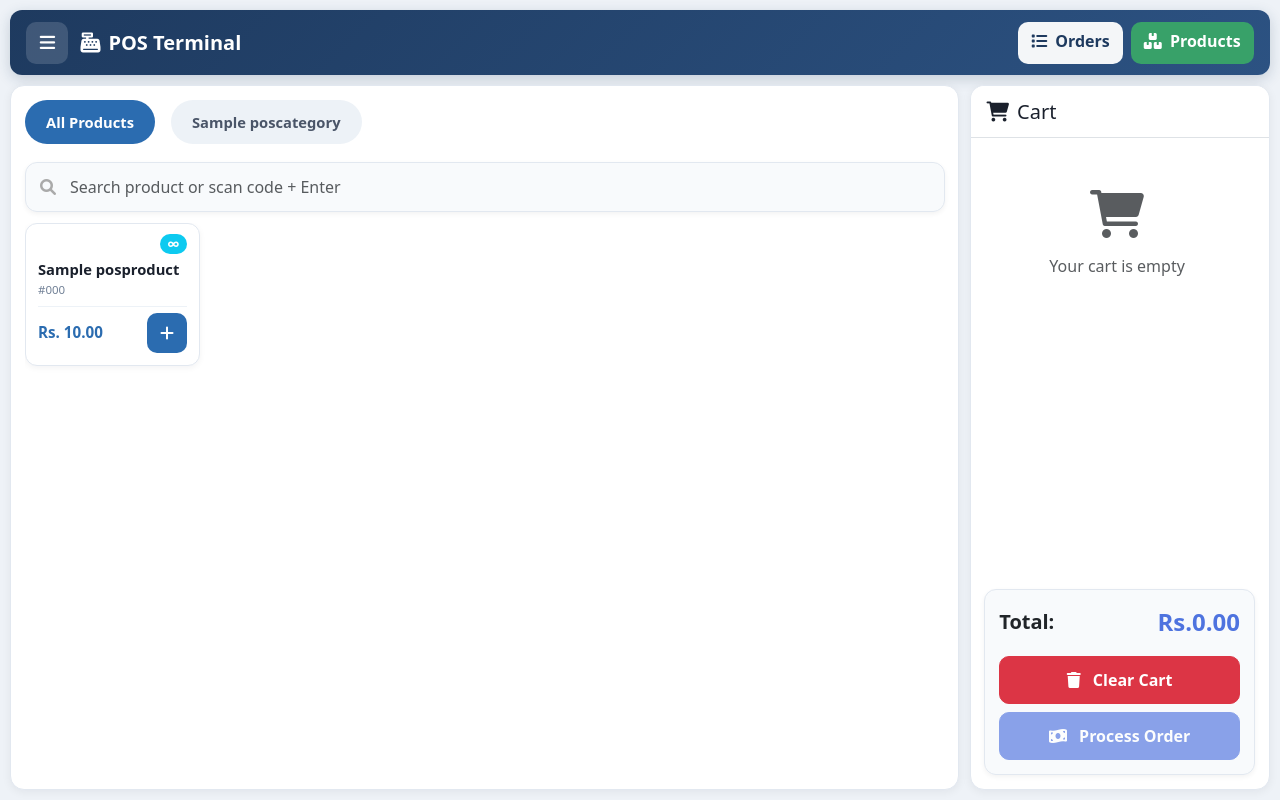
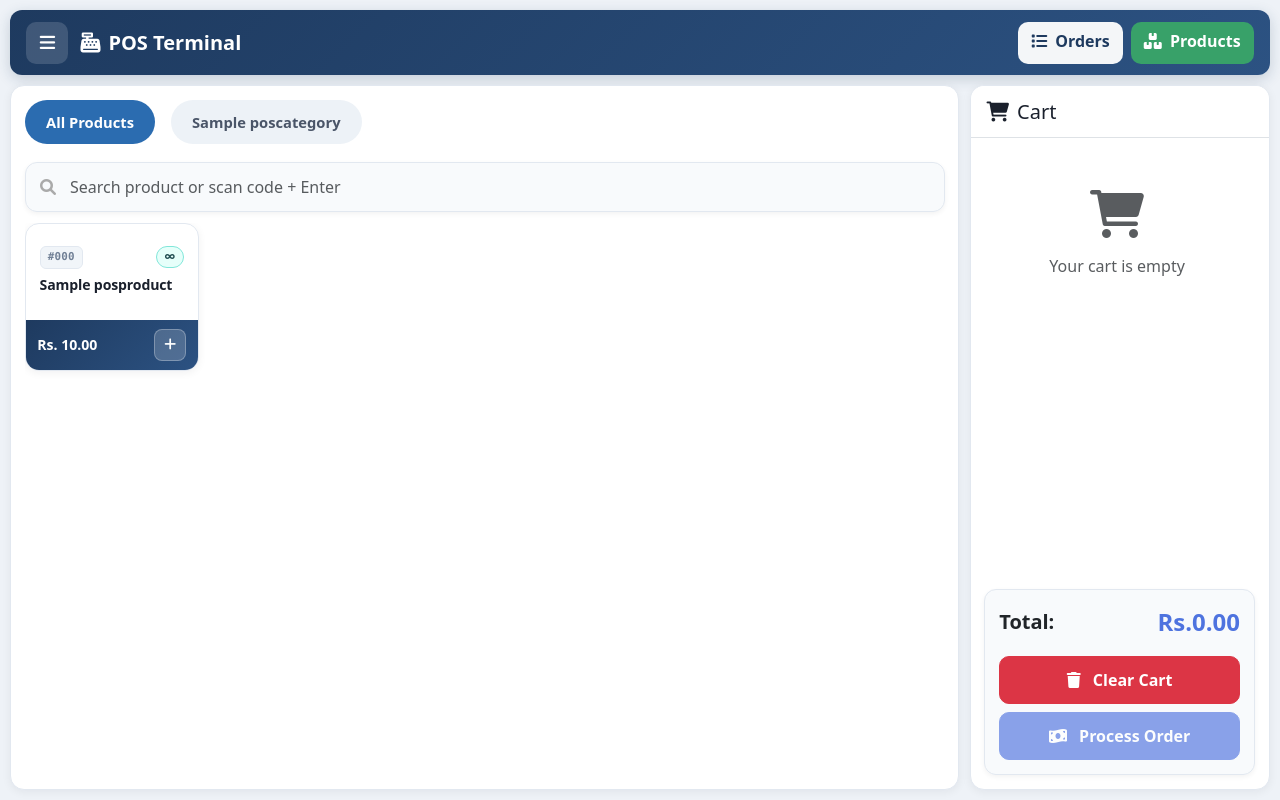
Before and after one commit to memsa771-hub/Pb-pos-active, a Django app: page /pos/ in a window 1280 px wide. Run offline with Django 4.2, Linux system fonts and the light colour scheme; a user stored in the database is signed in; tables that the repository leaves empty hold one stand-in row (values such as "Sample post"); some libraries are stand-ins or nearby versions.

Commit message:
Redesign POS product tiles with a professional card layout and navy action bar.
Co-authored-by: Cursor <cursoragent@cursor.com>

```diff
--- a/posapp/templates/posapp/pos.html
+++ b/posapp/templates/posapp/pos.html
@@ -944,8 +944,8 @@
 
     body.pos-page .product-grid {
         display: grid !important;
-        grid-template-columns: repeat(auto-fill, minmax(130px, 1fr)) !important;
-        gap: 10px !important;
+        grid-template-columns: repeat(auto-fill, minmax(158px, 1fr)) !important;
+        gap: 12px !important;
         width: 100%;
     }
 
@@ -954,89 +954,170 @@
     }
 
     body.pos-page .product-card {
-        height: auto !important;
+        height: 100% !important;
         width: 100% !important;
-        min-height: 118px !important;
+        min-height: 148px !important;
         max-width: none !important;
         aspect-ratio: unset !important;
-        border-radius: 12px !important;
+        border-radius: 14px !important;
         border: 1px solid #e2e8f0 !important;
         background: #fff;
         display: flex;
         flex-direction: column;
         overflow: hidden;
-        box-shadow: 0 2px 6px rgba(15, 23, 42, 0.05) !important;
+        box-shadow: 0 2px 8px rgba(15, 23, 42, 0.06) !important;
+        cursor: pointer;
+        transition: transform 0.15s ease, box-shadow 0.15s ease, border-color 0.15s ease;
+        position: relative;
     }
 
     body.pos-page .product-card:hover {
-        transform: translateY(-2px);
+        transform: translateY(-3px);
         border-color: #90cdf4 !important;
-        box-shadow: 0 6px 16px rgba(44, 82, 130, 0.12) !important;
-    }
-
-    body.pos-page .pos-product-badge-row {
-        display: flex;
-        justify-content: flex-end;
-        margin-bottom: 0.35rem;
+        box-shadow: 0 10px 22px rgba(44, 82, 130, 0.14) !important;
+    }
+
+    body.pos-page .product-card:active {
+        transform: translateY(-1px);
     }
 
     body.pos-page .product-card .card-body {
-        padding: 0.65rem 0.75rem 0.75rem !important;
+        padding: 0.8rem 0.85rem 0.65rem !important;
         display: flex !important;
         flex-direction: column !important;
         align-items: stretch !important;
         text-align: left !important;
         flex: 1;
+        min-height: 0;
+    }
+
+    body.pos-page .pos-product-meta {
+        display: flex;
+        align-items: flex-start;
+        justify-content: space-between;
+        gap: 0.4rem;
+        margin-bottom: 0.45rem;
+        min-height: 22px;
+    }
+
+    body.pos-page .pos-product-code {
+        display: inline-flex;
+        align-items: center;
+        font-size: 0.68rem;
+        font-weight: 600;
+        color: #718096;
+        background: #f1f5f9;
+        border: 1px solid #e2e8f0;
+        border-radius: 6px;
+        padding: 0.15rem 0.45rem;
+        letter-spacing: 0.02em;
+        font-family: ui-monospace, SFMono-Regular, Menlo, Monaco, Consolas, monospace;
+    }
+
+    body.pos-page .pos-stock-chip {
+        display: inline-flex;
+        align-items: center;
+        justify-content: center;
+        min-width: 28px;
+        height: 22px;
+        padding: 0 0.45rem;
+        border-radius: 999px;
+        font-size: 0.68rem;
+        font-weight: 700;
+        line-height: 1;
+        flex-shrink: 0;
+    }
+
+    body.pos-page .pos-stock-chip.running {
+        background: #e6fffa;
+        color: #234e52;
+        border: 1px solid #81e6d9;
+    }
+
+    body.pos-page .pos-stock-chip.kitchen {
+        background: #fffaf0;
+        color: #9c4221;
+        border: 1px solid #fbd38d;
+    }
+
+    body.pos-page .pos-stock-chip.out {
+        background: #fff5f5;
+        color: #c53030;
+        border: 1px solid #feb2b2;
+    }
+
+    body.pos-page .pos-stock-chip.in-stock {
+        background: #f0fff4;
+        color: #276749;
+        border: 1px solid #9ae6b4;
     }
 
     body.pos-page .product-card .card-title {
-        font-size: 0.92rem !important;
+        font-size: 0.88rem !important;
         font-weight: 700 !important;
         color: #1a202c;
-        margin-bottom: 0.15rem !important;
+        margin: 0 0 0.35rem 0 !important;
         white-space: normal !important;
         display: -webkit-box;
         -webkit-line-clamp: 2;
         -webkit-box-orient: vertical;
         overflow: hidden;
-        line-height: 1.25;
-    }
-
-    body.pos-page .product-card small {
-        font-size: 0.72rem !important;
-        color: #718096 !important;
-        margin-bottom: 0.5rem !important;
-    }
-
-    body.pos-page .pos-product-footer {
+        line-height: 1.3;
+        letter-spacing: -0.01em;
+    }
+
+    body.pos-page .pos-product-action-bar {
         display: flex;
         align-items: center;
         justify-content: space-between;
         gap: 0.5rem;
+        padding: 0.55rem 0.7rem;
+        background: linear-gradient(135deg, #1e3a5f 0%, #2c5282 100%);
         margin-top: auto;
-        padding-top: 0.35rem;
-        border-top: 1px solid #edf2f7;
-    }
-
-    body.pos-page .product-card .card-text {
-        font-size: 0.95rem !important;
+        flex-shrink: 0;
+    }
+
+    body.pos-page .pos-product-price {
+        font-size: 0.88rem !important;
         font-weight: 700 !important;
-        color: #2b6cb0 !important;
+        color: #fff !important;
         white-space: nowrap;
+        overflow: hidden;
+        text-overflow: ellipsis;
+        min-width: 0;
+        flex: 1;
     }
 
     body.pos-page .pos-add-btn {
-        width: 40px !important;
-        height: 40px !important;
-        min-width: 40px;
-        border-radius: 10px !important;
+        width: 32px !important;
+        height: 32px !important;
+        min-width: 32px !important;
+        border-radius: 8px !important;
         padding: 0 !important;
-        display: flex !important;
+        display: inline-flex !important;
         align-items: center;
         justify-content: center;
-        font-size: 1rem !important;
-        background: #2b6cb0 !important;
-        border: none !important;
+        font-size: 0.85rem !important;
+        background: rgba(255, 255, 255, 0.18) !important;
+        border: 1px solid rgba(255, 255, 255, 0.28) !important;
+        color: #fff !important;
+        flex-shrink: 0;
+        pointer-events: none;
+    }
+
+    body.pos-page .product-card:hover .pos-add-btn {
+        background: rgba(255, 255, 255, 0.28) !important;
+    }
+
+    body.pos-page .disabled-product {
+        opacity: 0.72;
+    }
+
+    body.pos-page .disabled-product::after {
+        font-size: 0.75rem;
+        padding: 6px 12px;
+        border-radius: 8px;
+        transform: translate(-50%, -50%) rotate(-12deg);
     }
 
     body.pos-page .category-selector {
@@ -1138,7 +1219,7 @@
 
     @media (min-width: 1024px) and (max-width: 1440px) {
         body.pos-page .product-grid {
-            grid-template-columns: repeat(auto-fill, minmax(145px, 1fr)) !important;
+            grid-template-columns: repeat(auto-fill, minmax(160px, 1fr)) !important;
         }
     }
 
@@ -1294,27 +1375,27 @@
                  data-per-kg="{% if product.calculate_price_per_kg %}true{% else %}false{% endif %}">
 
                 <div class="card-body">
-                    <div class="pos-product-badge-row">
+                    <div class="pos-product-meta">
+                        {% if product.product_code %}
+                        <span class="pos-product-code">#{{ product.product_code }}</span>
+                        {% else %}
+                        <span></span>
+                        {% endif %}
                         {% if product.running_item %}
-                            <span class="badge bg-info rounded-pill">∞</span>
+                        <span class="pos-stock-chip running" title="Unlimited stock">∞</span>
                         {% elif product.is_recipe_based %}
-                            <span class="badge bg-warning text-dark rounded-pill">Kitchen</span>
+                        <span class="pos-stock-chip kitchen">Kitchen</span>
                         {% elif product.stock_quantity <= 0 %}
-                            <span class="badge bg-danger rounded-pill">Out</span>
+                        <span class="pos-stock-chip out">Out</span>
                         {% else %}
-                            <span class="badge bg-success rounded-pill stock-badge">{{ product.stock_quantity }}</span>
+                        <span class="pos-stock-chip in-stock stock-badge">{{ product.stock_quantity }}</span>
                         {% endif %}
                     </div>
                     <h6 class="card-title" title="{{ product.name }}">{{ product.name }}</h6>
-                    {% if product.product_code %}
-                    <small>#{{ product.product_code }}</small>
-                    {% endif %}
-                    <div class="pos-product-footer">
-                        <span class="card-text">Rs. {{ product.price|intcomma }}</span>
-                        <button type="button" class="btn btn-primary pos-add-btn" aria-label="Add {{ product.name }}">
-                            <i class="fas fa-plus"></i>
-                        </button>
-                    </div>
+                </div>
+                <div class="pos-product-action-bar">
+                    <span class="pos-product-price">Rs. {{ product.price|intcomma }}</span>
+                    <span class="pos-add-btn" aria-hidden="true"><i class="fas fa-plus"></i></span>
                 </div>
             </div>
             </div>
@@ -1889,18 +1970,31 @@
             bsToast.show();
         }
 
+        function getStockBadgeEl(productEl) {
+            return productEl ? productEl.querySelector('.stock-badge') : null;
+        }
+
+        function getStockValue(productEl) {
+            const badge = getStockBadgeEl(productEl);
+            if (!badge) return 0;
+            return parseInt(badge.textContent, 10) || 0;
+        }
+
+        function setStockValue(productEl, value) {
+            const badge = getStockBadgeEl(productEl);
+            if (!badge) return;
+            const qty = Math.max(0, value);
+            badge.textContent = qty;
+            badge.classList.toggle('out', qty <= 0);
+            badge.classList.toggle('in-stock', qty > 0);
+        }
+
         // Initialize product cards - ensure out-of-stock items are properly disabled
         document.querySelectorAll('.product-card').forEach(productCard => {
             const isRunning = productCard.dataset.running === 'true';
-            const stockElement = productCard.querySelector('.badge');
-
-            if (!isRunning && stockElement) {
-                const stockValue = parseInt(stockElement.textContent);
-                if (stockValue <= 0) {
-                    // Disable product card for zero stock non-running items
-                    productCard.classList.add('disabled-product');
-                    productCard.dataset.available = 'false';
-                }
+            if (!isRunning && getStockValue(productCard) <= 0) {
+                productCard.classList.add('disabled-product');
+                productCard.dataset.available = 'false';
             }
         });
 
@@ -2031,7 +2125,7 @@
 
             // For non-running items, check current stock before proceeding
             if (!isRunning) {
-                const currentStock = parseInt(productEl.querySelector('.badge').textContent);
+                const currentStock = getStockValue(productEl);
                 if (currentStock <= 0) {
                     showAlert("This product is out of stock.", "warning");
                     return;
@@ -2045,19 +2139,13 @@
             if (existingItem) {
                 // For non-running items, check stock before adding
                 if (!isRunning) {
-                    const currentStock = parseInt(productEl.querySelector('.badge').textContent);
-
-                    // Check if we can add one more (current stock should be > 0)
+                    const currentStock = getStockValue(productEl);
                     if (currentStock <= 0) {
                         showAlert("Cannot add more. Stock limit reached.", "warning");
                         return;
                     }
-
-                    // Update the stock display visually
-                    const newStockValue = currentStock - Math.ceil(quantity); // Use ceiling for stock deduction
-                    productEl.querySelector('.badge').textContent = Math.max(0, newStockValue);
-
-                    // If stock reaches zero, disable the product card
+                    const newStockValue = currentStock - Math.ceil(quantity);
+                    setStockValue(productEl, newStockValue);
                     if (newStockValue <= 0) {
                         productEl.classList.add('disabled-product');
                         productEl.dataset.available = 'false';
@@ -2068,19 +2156,13 @@
             } else {
                 // For non-running items, check stock before adding new item
                 if (!isRunning) {
-                    const currentStock = parseInt(productEl.querySelector('.badge').textContent);
-
-                    // Check if we have enough stock (use ceiling for stock check)
+                    const currentStock = getStockValue(productEl);
                     if (currentStock < Math.ceil(quantity)) {
                         showAlert("Cannot add more. Stock limit reached.", "warning");
                         return;
                     }
-
-                    // Update the stock display visually
                     const newStockValue = currentStock - Math.ceil(quantity);
-                    productEl.querySelector('.badge').textContent = Math.max(0, newStockValue);
-
-                    // If stock reaches zero, disable the product card
+                    setStockValue(productEl, newStockValue);
                     if (newStockValue <= 0) {
                         productEl.classList.add('disabled-product');
                         productEl.dataset.available = 'false';
@@ -2136,19 +2218,13 @@
 
             // For non-running items, check stock before adding more
             if (!isRunning) {
-                const currentStock = parseInt(productEl.querySelector('.badge').textContent);
-
-                // Check if we can add one more (current stock should be > 0)
+                const currentStock = getStockValue(productEl);
                 if (currentStock <= 0) {
                     showAlert("Cannot add more. Stock limit reached.", "warning");
                     return;
                 }
-
-                // Update the stock display visually
                 const newStockValue = currentStock - 1;
-                productEl.querySelector('.badge').textContent = newStockValue;
-
-                // If stock reaches zero, disable the product card
+                setStockValue(productEl, newStockValue);
                 if (newStockValue <= 0) {
                     productEl.classList.add('disabled-product');
                     productEl.dataset.available = 'false';
@@ -2167,11 +2243,8 @@
 
             // Only restore stock for non-running items
             if (!isRunning) {
-                const currentStock = parseInt(productEl.querySelector('.badge').textContent);
-                const newStockValue = currentStock + quantity;
-                productEl.querySelector('.badge').textContent = newStockValue;
-
-                // Re-enable the product card if it was disabled
+                const newStockValue = getStockValue(productEl) + quantity;
+                setStockValue(productEl, newStockValue);
                 if (productEl.classList.contains('disabled-product')) {
                     productEl.classList.remove('disabled-product');
                     productEl.dataset.available = 'true';
```
